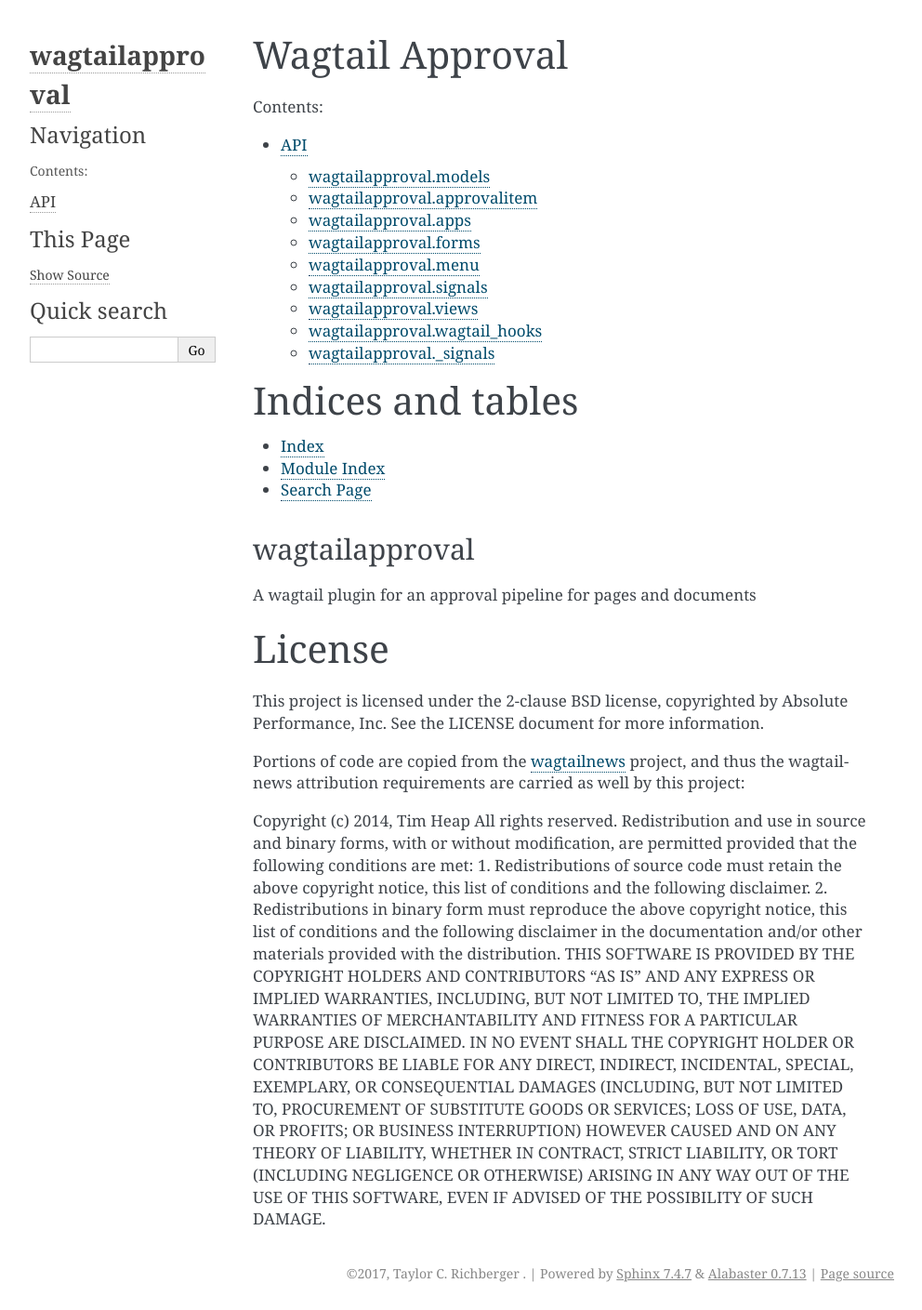
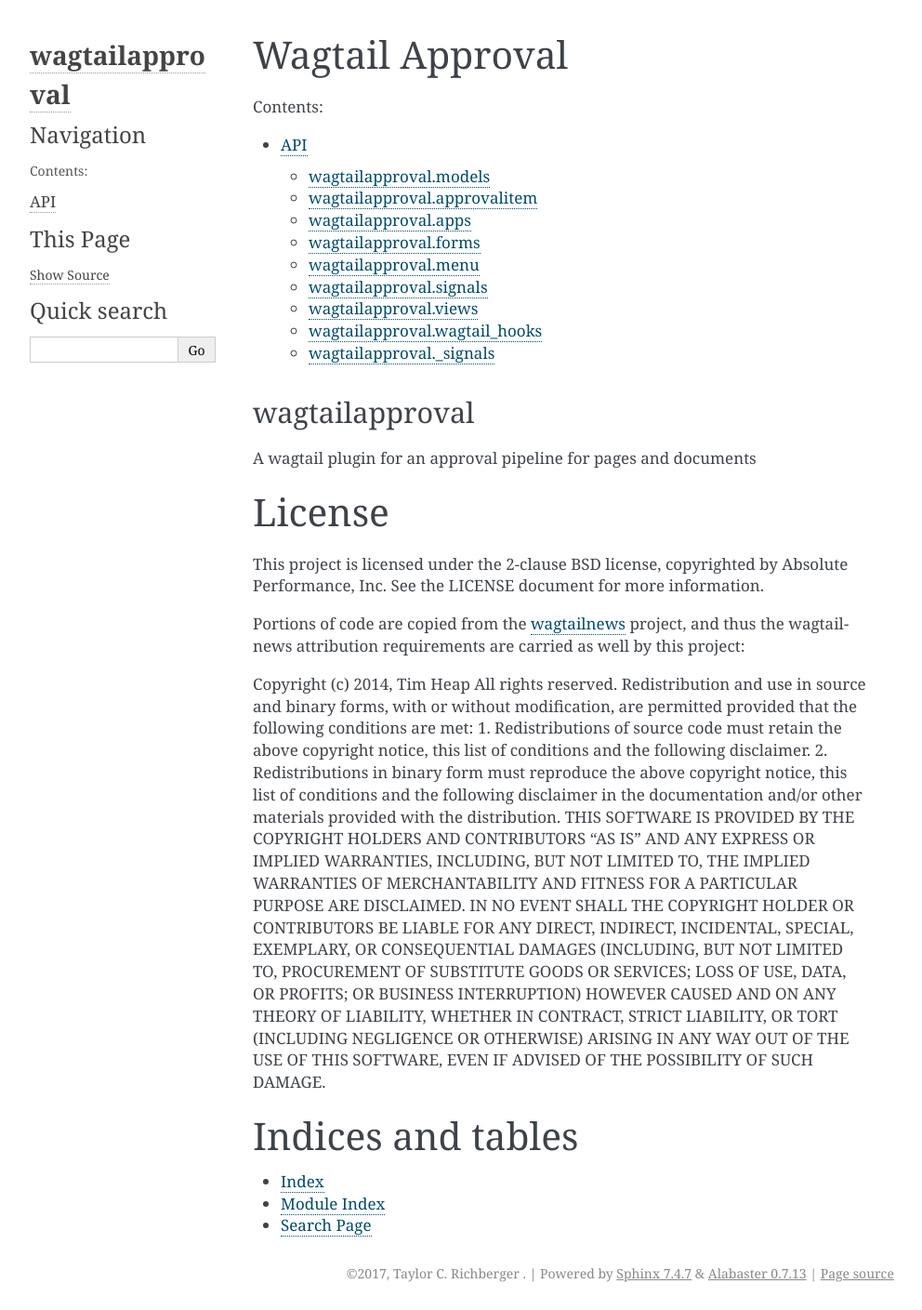
Before and after one commit to ProCern/wagtailapproval, a Sphinx documentation site: the page built from docs/index.rst, in a window 1280 px wide. Shown: the whole page at 93% size, without its empty margins (148-1140 px from the left). Built offline with Sphinx 7.4.7, drawn with Linux system fonts in a browser that asks for light colours.

```diff
--- a/docs/index.rst
+++ b/docs/index.rst
@@ -12,11 +12,11 @@ Wagtail Approval
 
    api/index
 
+.. include:: ../README.rst
+
 Indices and tables
 ==================
 
 * :ref:`genindex`
 * :ref:`modindex`
 * :ref:`search`
-
-.. include:: ../README.rst
```
